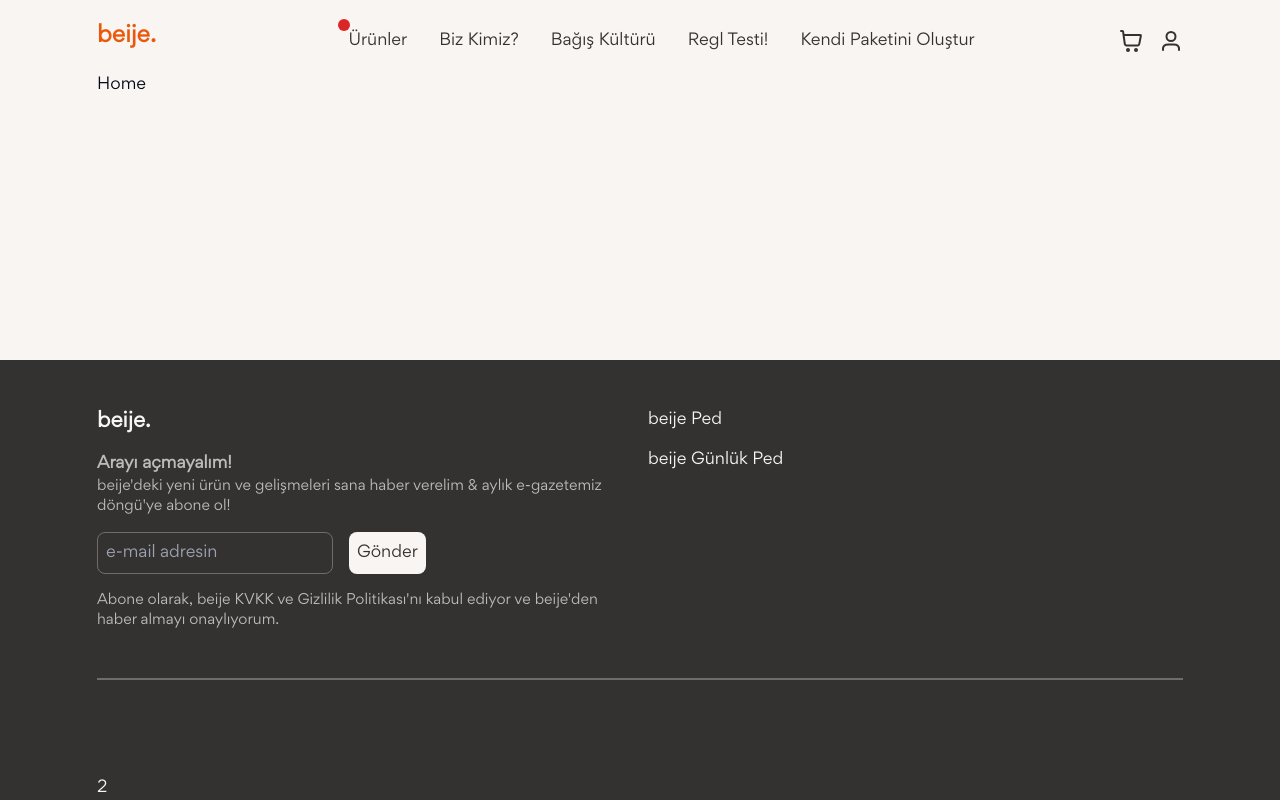
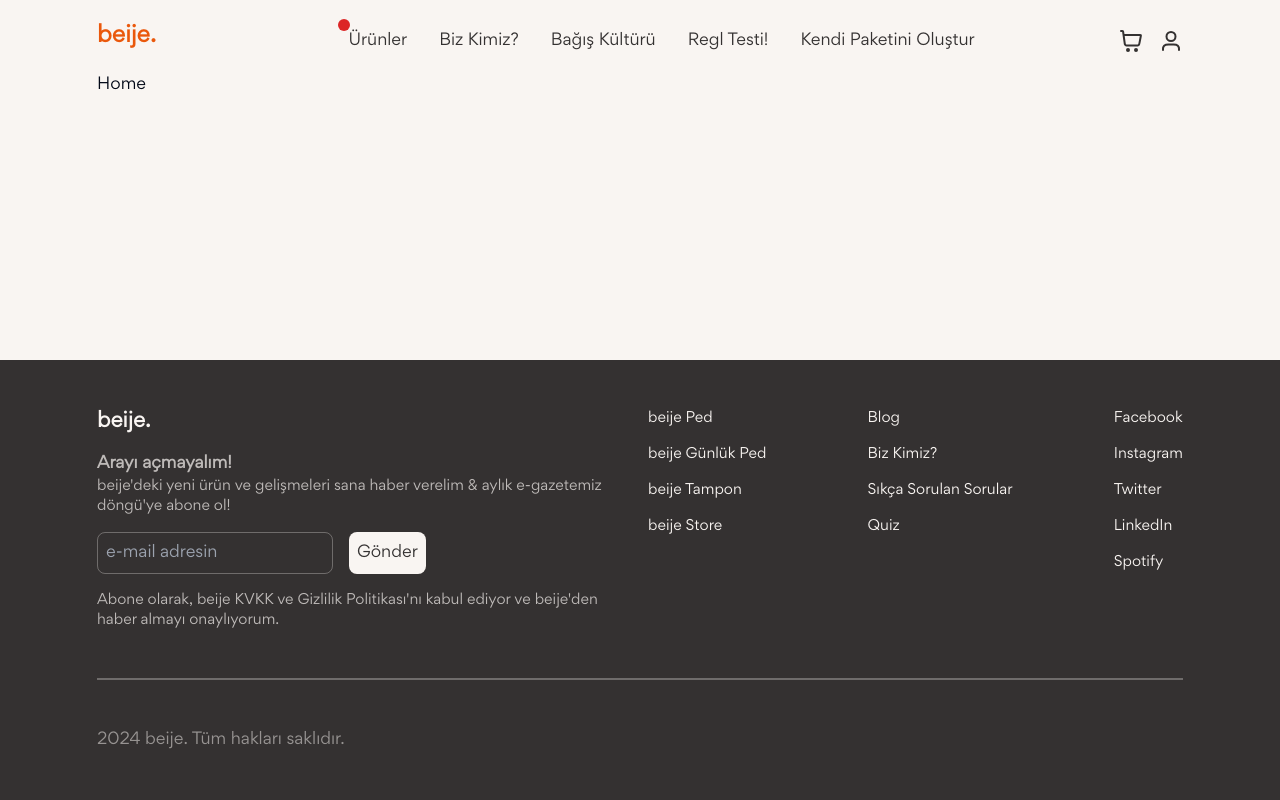
Before and after one commit to radegast0/beije, a Next.js app: page / in a window 1280 px wide. Built offline with nearby package versions, Linux system fonts and the light colour scheme; what tw-elements would draw is missing.

Commit message:
footer layout

```diff
--- a/app/_components/Footer.js
+++ b/app/_components/Footer.js
@@ -2,7 +2,7 @@
 
 const Footer = () => {
   return (
-    <div className="mx-auto flex max-w-[1150px] flex-col gap-24 px-8">
+    <div className="mx-auto flex max-w-[1150px] flex-col gap-12 px-8">
       <div className="border-b-2 border-light/30 py-12">
         <div className="grid grid-cols-1 justify-between gap-4 small:grid-cols-2">
           <div className="flex flex-col gap-4">
@@ -29,13 +29,37 @@
               ediyor ve beije&apos;den haber almayı onaylıyorum.
             </p>
           </div>
-          <div className="flex flex-col gap-4">
-            <h1>beije Ped</h1>
-            <h1>beije Günlük Ped</h1>
+          <div className="flex flex-row justify-between text-sm">
+            <div className="flex flex-col gap-4">
+              <h1>beije Ped</h1>
+              <h1>beije Günlük Ped</h1>
+              <h1>beije Tampon</h1>
+              <h1>beije Store</h1>
+            </div>
+            <div className="flex flex-col gap-4 text-end small:text-start">
+              <h1>Blog</h1>
+              <h1>Biz Kimiz?</h1>
+              <h1>Sıkça Sorulan Sorular</h1>
+              <h1>Quiz</h1>
+            </div>
+            <div className="hidden flex-col gap-4 small:flex">
+              <h1>Facebook</h1>
+              <h1>Instagram</h1>
+              <h1>Twitter</h1>
+              <h1>LinkedIn</h1>
+              <h1>Spotify</h1>
+            </div>
+          </div>
+          <div className="mt-4 flex flex-row justify-between text-xs small:hidden">
+            <h1>Facebook</h1>
+            <h1>Instagram</h1>
+            <h1>Twitter</h1>
+            <h1>LinkedIn</h1>
+            <h1>Spotify</h1>
           </div>
         </div>
       </div>
-      <div>2</div>
+      <div className="pb-12 opacity-50">2024 beije. Tüm hakları saklıdır.</div>
     </div>
   );
 };
```
